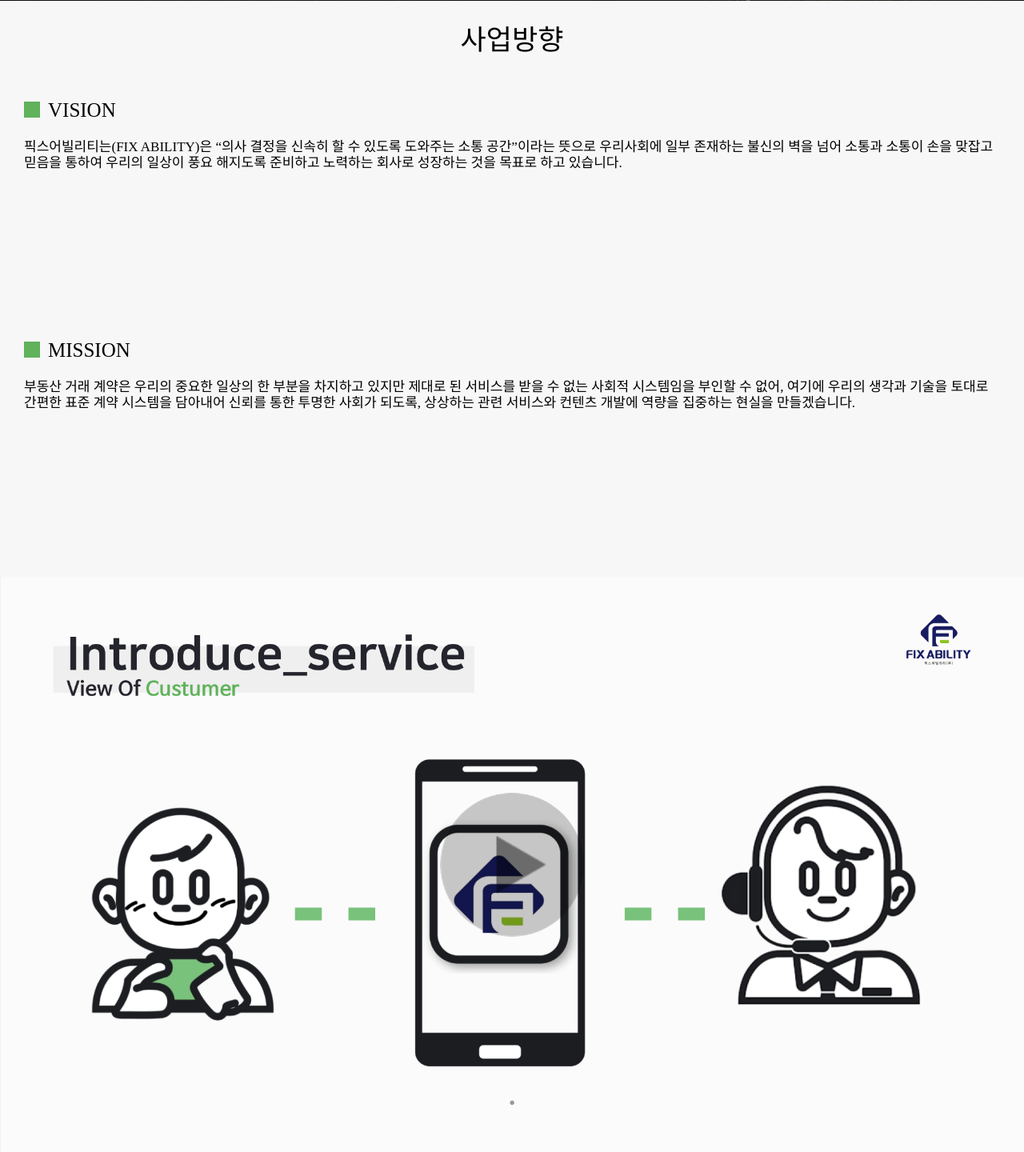
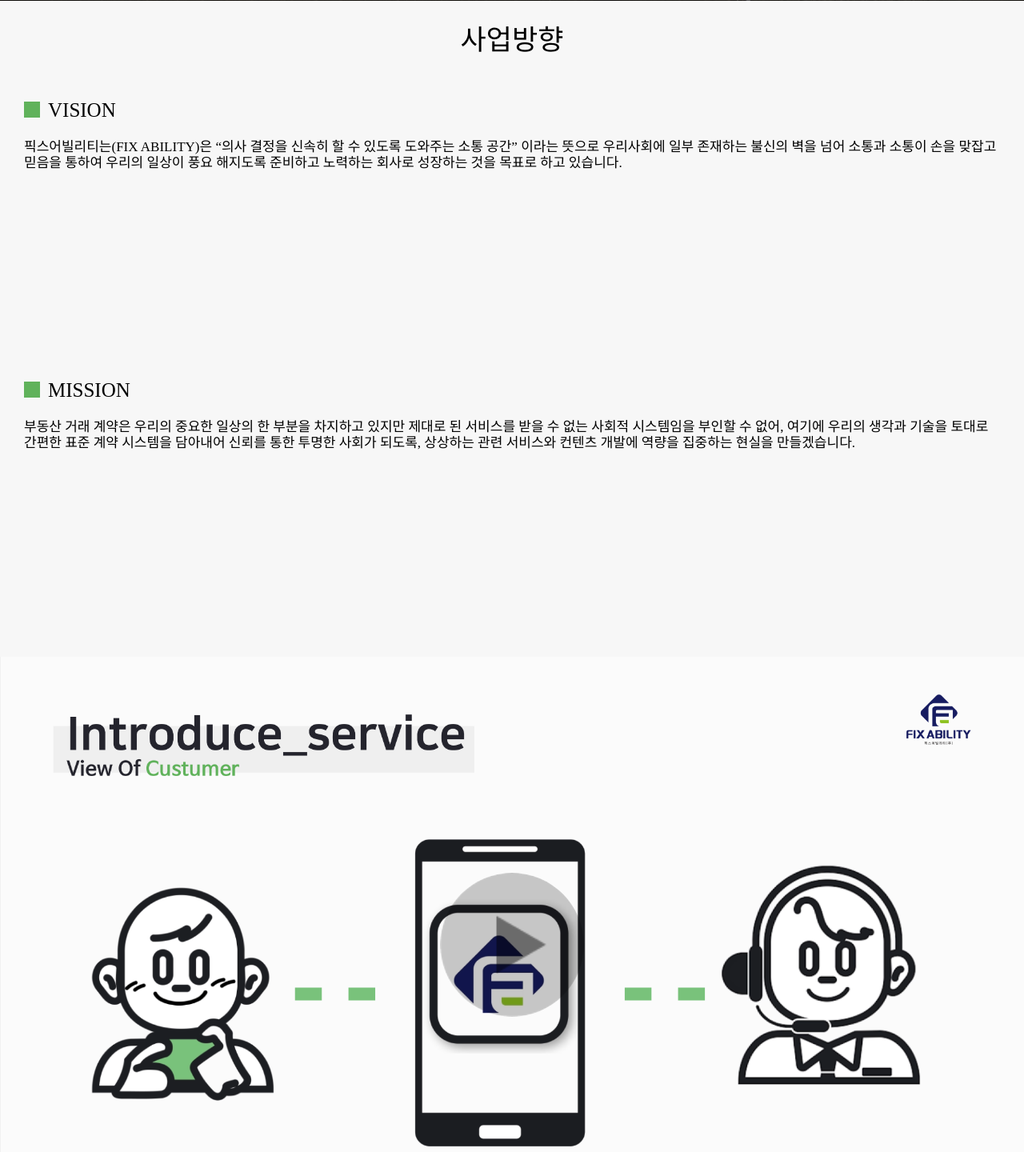
Before and after one commit to cl0cktree/company, a PHP site: page / in a window 1280 px wide. Shown: the part 799-2239 px from the top of the page at 80% size. Run offline with PHP 8.4, Linux system fonts and the light colour scheme; some web fonts are replaced.

Commit message:
20201210_2
- 수정.

```diff
--- a/css/style.css
+++ b/css/style.css
@@ -180,7 +180,7 @@ textarea{box-sizing:border-box;}
 .section .article_0{min-height:calc(100vh - 100px);background:#fff;}
 
 .section .article_1 .contents{padding-bottom:50px;}
-.section .article_1 .contents .word{width:100%;max-width:1920px;min-height:300px;margin:0 auto;padding:50px 30px 0px;word-break:keep-all;}
+.section .article_1 .contents .word{width:100%;max-width:1920px;min-height:350px;margin:0 auto;padding:50px 30px 0px;word-break:keep-all;}
 .section .article_1 .contents .word h4{width:132px;height:33px;line-height:33px;font-size:25px;font-weight:500;margin-left:30px;}
 .section .article_1 .contents .word h4:before{content:'';display:block;position:absolute;width:20px;height:20px;background:#60b25b;top:6px;left:-30px;}
 .section .article_1 .contents .word>div{margin-top:20px;}
--- a/index.html
+++ b/index.html
@@ -193,7 +193,7 @@
 							VISION
 						</h4>
 						<div>
-							픽스어빌리티는(FIX ABILITY)은 “의사 결정을 신속히 할 수 있도록 도와주는 소통 공간”이라는 뜻으로 우리사회에 일부 존재하는 불신의 벽을 넘어 소통과 소통이 손을 맞잡고 믿음을 통하여 우리의 일상이 풍요 해지도록 준비하고 노력하는 회사로 성장하는 것을 목표로 하고 있습니다.
+							픽스어빌리티는(FIX ABILITY)은 “의사 결정을 신속히 할 수 있도록 도와주는 소통 공간” 이라는 뜻으로 우리사회에 일부 존재하는 불신의 벽을 넘어 소통과 소통이 손을 맞잡고 믿음을 통하여 우리의 일상이 풍요 해지도록 준비하고 노력하는 회사로 성장하는 것을 목표로 하고 있습니다.
 						</div>
 					</div>
 					<div class="word mission">
```
